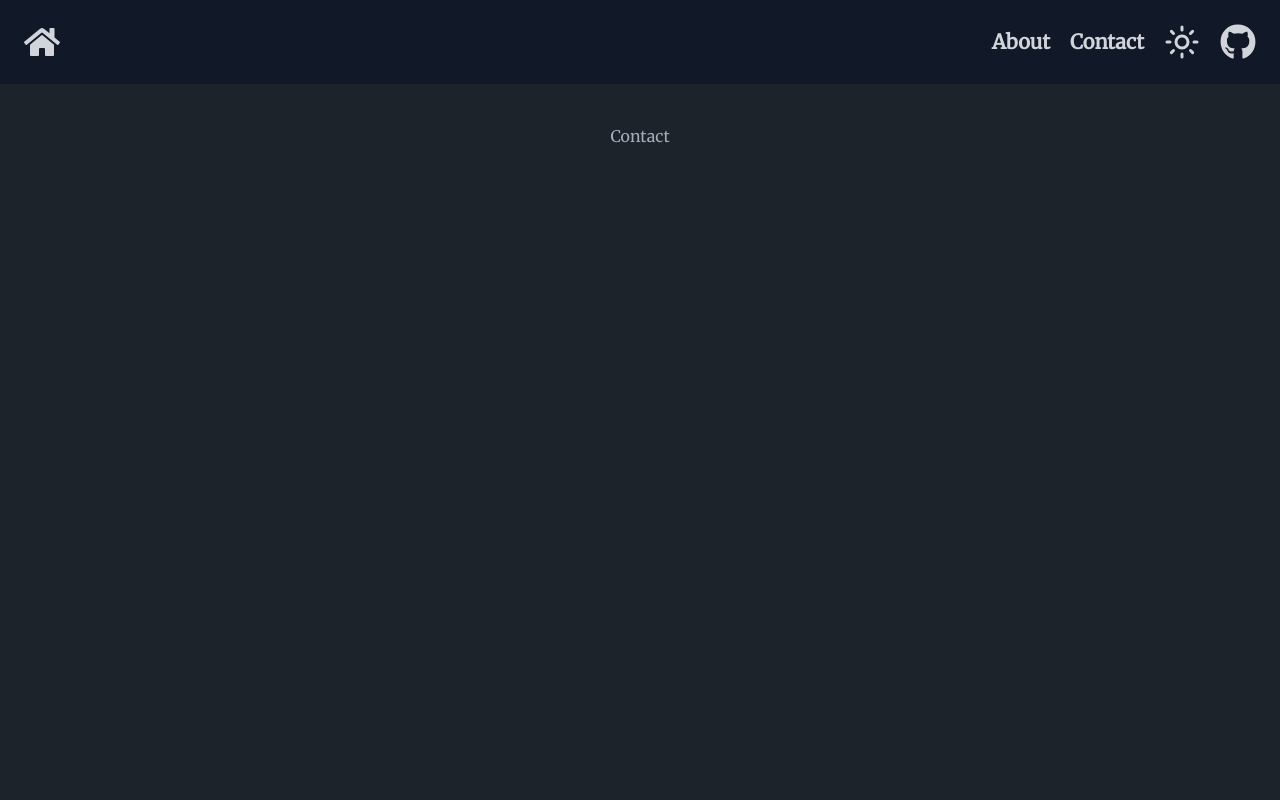
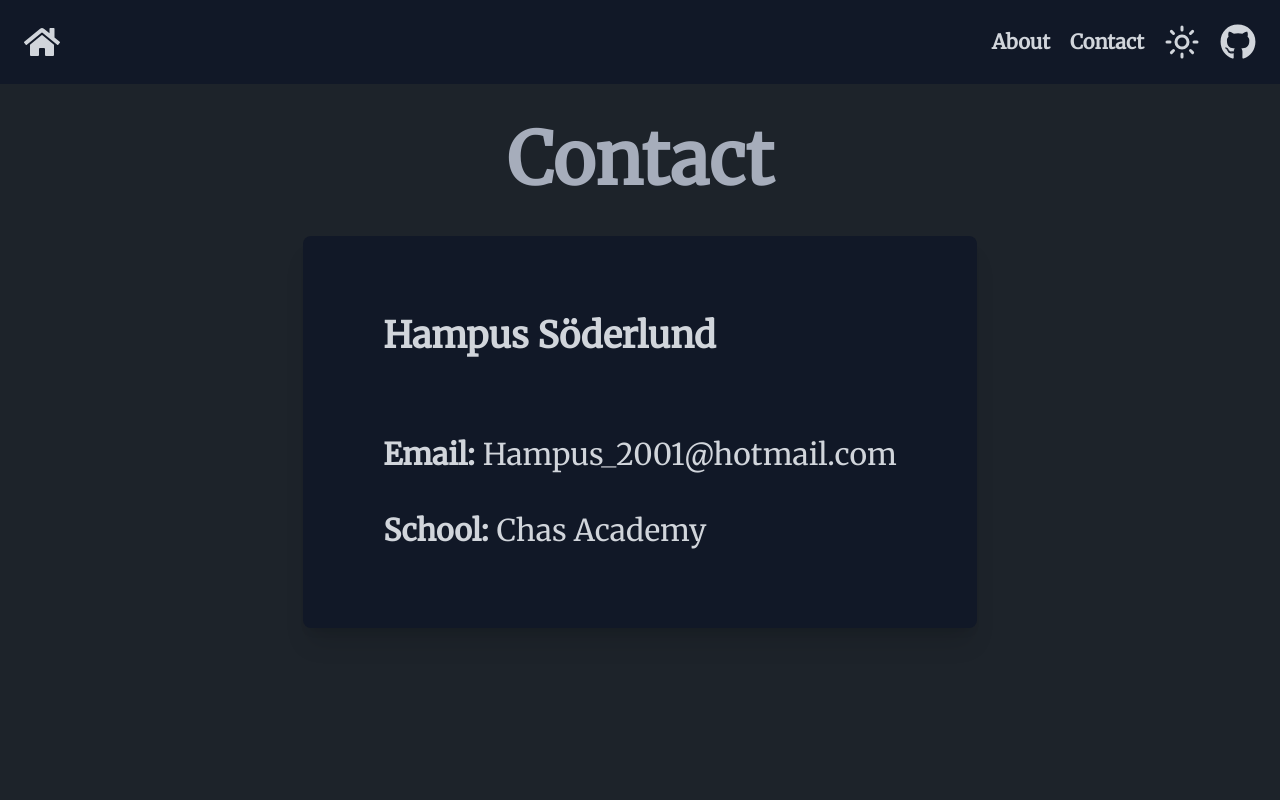
Before and after one commit to Hampus2001/v.6_workshop.portfolio, a Next.js app: page /contact in a window 1280 px wide. Shown: the top 800 px of the page. Built offline with nearby package versions, Linux system fonts and the light colour scheme.

Commit message:
fixed admin page error

```diff
--- a/package.json
+++ b/package.json
@@ -9,6 +9,7 @@
     "lint": "next lint"
   },
   "dependencies": {
+    "motion": "^12.5.0",
     "next": "15.1.6",
     "react": "^19.0.0",
     "react-dom": "^19.0.0",
--- a/src/pages/about.js
+++ b/src/pages/about.js
@@ -2,6 +2,8 @@ export default function AboutPage() {
   return (
     <div className="flex flex-col items-center min-h-screen p-10">
       <h1>ABOUT ME</h1>
+
+      <p className="text-xs">Nothing here yet. Still in progress...</p>
     </div>
   );
 }
--- a/src/pages/admin.js
+++ b/src/pages/admin.js
@@ -49,7 +49,7 @@ export default function Admin() {
 
   for (let i = 0; i < projects.length; i++) {
     displayProjects.push(
-      <div className="w-full lg:w-2/3 shadow-lg shadow-base rounded-lg">
+      <div className="w-3/4 lg:w-2/3 shadow-lg shadow-base rounded-lg">
         <img className="h-auto w-auto rounded-t-lg" src={projects[i].image} />
         <div
           className="flex flex-col text-base-content w-full gap-4 sm:gap-8 shadow-lg p-5 rounded-b-lg bg-base-300"
@@ -125,7 +125,7 @@ export default function Admin() {
 
   //Adminpage return:
   return (
-    <div className="flex flex-col min-h-screen p-10">
+    <div className="flex flex-col min-h-screen py-5 lg:py-0 lg:p-10">
       <div className="flex flex-col items-center">
         {!loggedIn && (
           <form className="flex flex-col lg:w-2/5 gap-2 lg:gap-5 p-10 items-center justify-center">
@@ -151,8 +151,8 @@ export default function Admin() {
           </form>
         )}
         {loggedIn && (
-          <div className="flex flex-col items-center gap-10 ">
-            <div className="flex flex-col w-full lg:w-2/3 bg-base-300 rounded-lg shadow-lg shadow-base ">
+          <div className="flex w-full flex-col items-center gap-10 ">
+            <div className="flex flex-col w-4/5  lg:w-2/3 bg-base-300 rounded-lg shadow-lg shadow-base ">
               <input
                 type="file"
                 className="bg-base-200 py-20 md:py-60 px-5 text-lg lg:text-4xl rounded-t-lg"
--- a/src/pages/contact.js
+++ b/src/pages/contact.js
@@ -1,7 +1,31 @@
+import { HandleThemeContext } from "@/contexts/ThemeContext";
+import { useContext } from "react";
+
 export default function Contact() {
+  const { theme } = useContext(HandleThemeContext);
+
+  const darkThemeCard =
+    "flex flex-col bg-gray-900 text-gray-300 shadow-xl rounded-lg dark:shadow-neutral-950 p-5 lg:p-20 gap-2 lg:gap-10 lg:text-4xl";
+  const lightThemeCard =
+    "flex flex-col bg-neutral-300 text-base-content shadow-xl rounded-lg shadow-neutral-500 p-5 lg:p-20 gap-2 lg:gap-10 lg:text-4xl";
+
   return (
-    <div className="flex flex-col items-center min-h-screen p-10">
-      <h1>Contact</h1>
+    <div className="flex flex-col items-center min-h-screen p-10 gap-10">
+      <h1 className="lg:text-7xl font-bold">Contact</h1>
+
+      <div className={theme == "dark" ? darkThemeCard : lightThemeCard}>
+        <h1 className="lg:pb-10  text-xl lg:text-4xl font-bold">
+          Hampus Söderlund
+        </h1>
+        <div className="flex gap-2 lg:text-3xl">
+          <h2 className="font-bold">Email: </h2>
+          <a>Hampus_2001@hotmail.com</a>
+        </div>
+        <div className="flex gap-2 lg:text-3xl">
+          <h2 className="font-bold">School: </h2>
+          <a>Chas Academy</a>
+        </div>
+      </div>
     </div>
   );
 }
```
Also changed, not shown: 1 other file (tests, documents, lock files or other folders).
